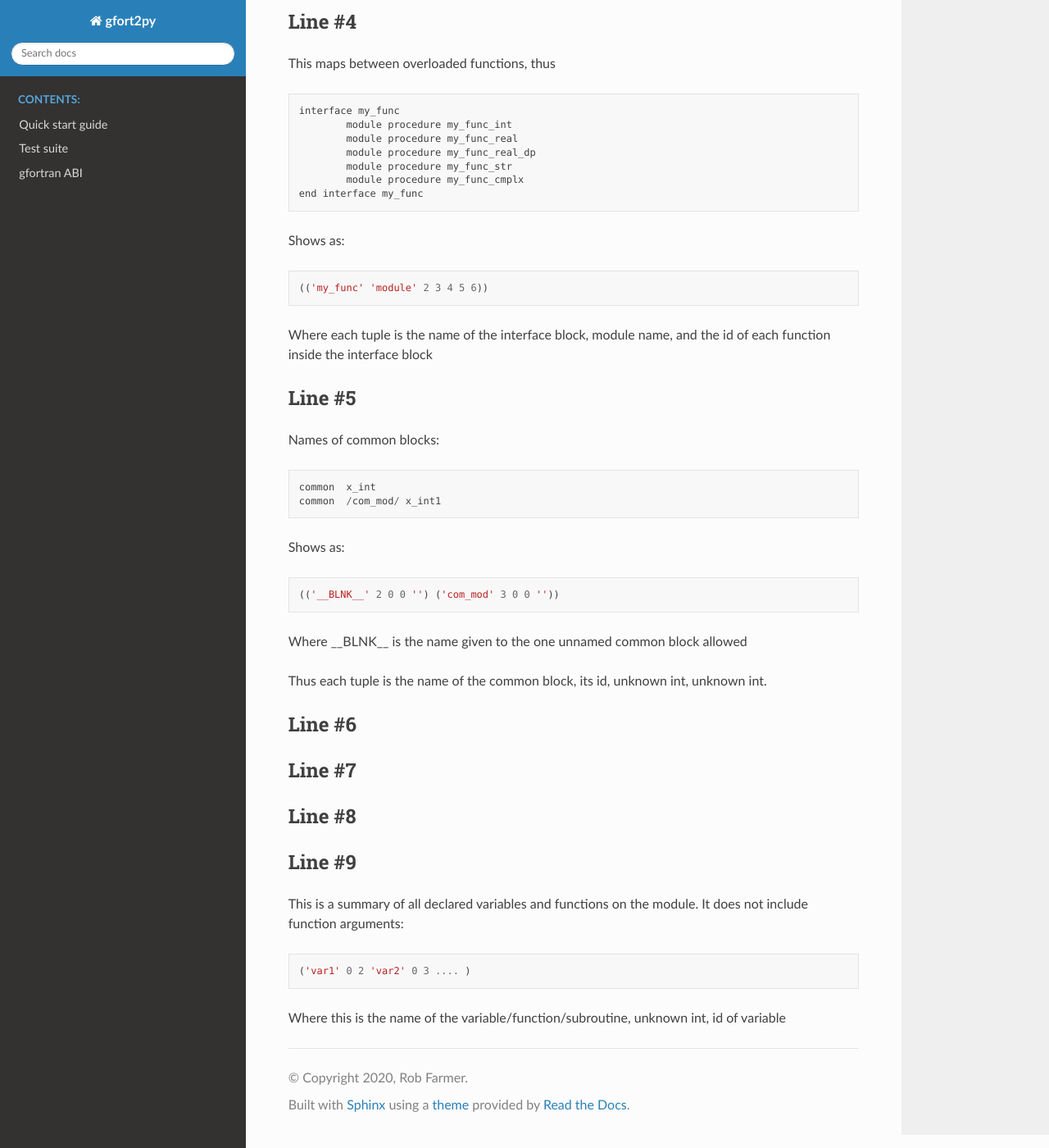
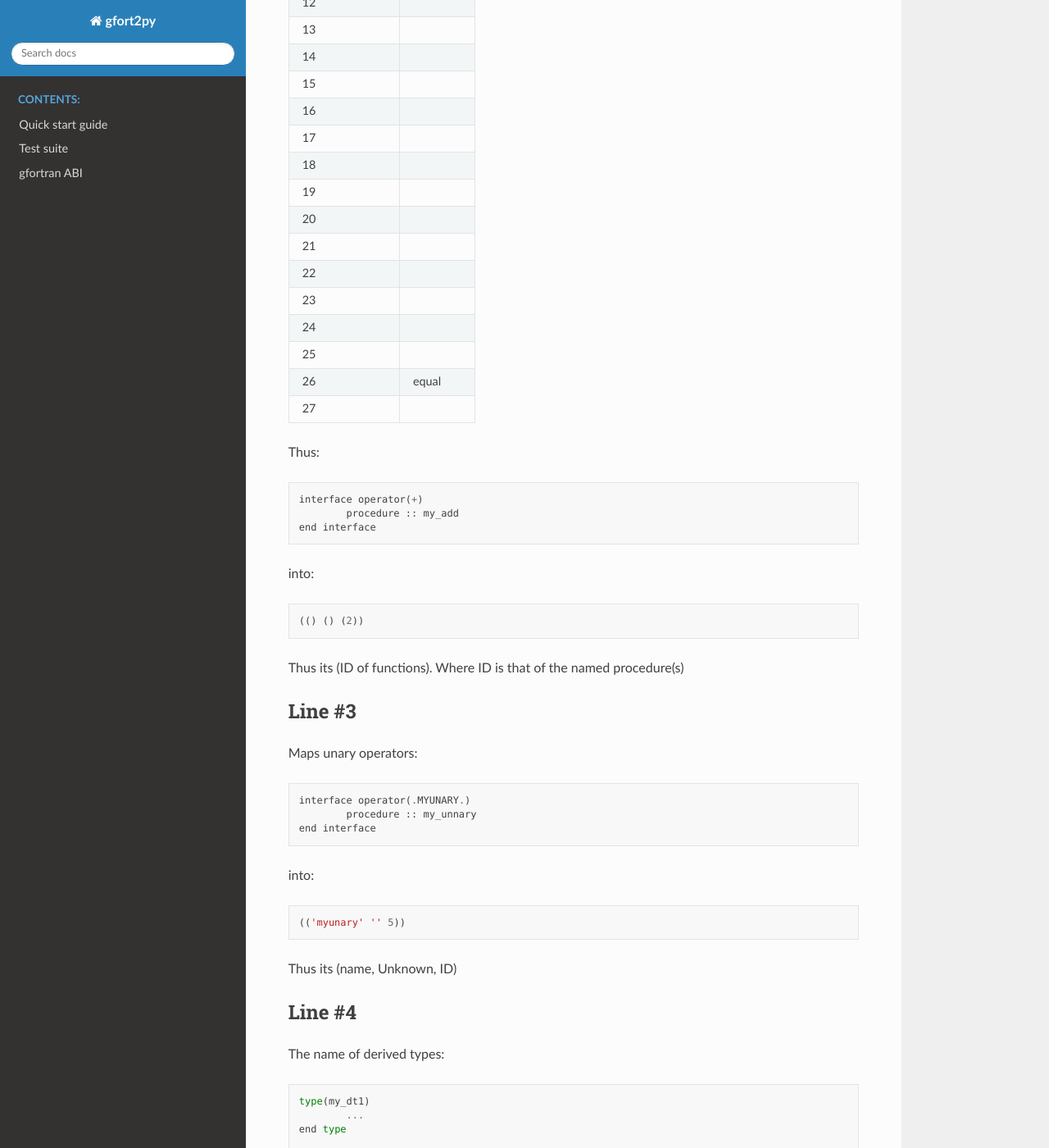
Before and after one commit to rjfarmer/gfort2py, a Sphinx documentation site: the page built from docs/source/mod_files.rst, in a window 1280 px wide and 1400 px high, scrolled down 1535 px. Shown: the whole window at 82% size. Built offline with Sphinx 7.4.7 and the Read the Docs theme 2.0.0, drawn with Linux system fonts in a browser that asks for light colours; some of the changed text lies outside the part shown.

Commit message:
More docs

```diff
--- a/docs/source/mod_files.rst
+++ b/docs/source/mod_files.rst
@@ -56,8 +56,95 @@
 Line #2
 ==========================
 
+This handles operator overload (+,- etc)
+
++----------------+----------------------+
+| Bracket number | Operator             |
++================+======================+
+| 1              |                      |
++----------------+----------------------+
+| 2              |                      |
++----------------+----------------------+
+| 3              |       plus           |
++----------------+----------------------+
+| 4              |       minus          |
++----------------+----------------------+
+| 5              |                      |
++----------------+----------------------+
+| 6              |                      |
++----------------+----------------------+
+| 7              |                      |
++----------------+----------------------+
+| 9              |                      |
++----------------+----------------------+
+| 10             |                      |
++----------------+----------------------+
+| 11             |                      |
++----------------+----------------------+
+| 12             |                      |
++----------------+----------------------+
+| 13             |                      |
++----------------+----------------------+
+| 14             |                      |
++----------------+----------------------+
+| 15             |                      |
++----------------+----------------------+
+| 16             |                      |
++----------------+----------------------+
+| 17             |                      |
++----------------+----------------------+
+| 18             |                      |
++----------------+----------------------+
+| 19             |                      |
++----------------+----------------------+
+| 20             |                      |
++----------------+----------------------+
+| 21             |                      |
++----------------+----------------------+
+| 22             |                      |
++----------------+----------------------+
+| 23             |                      |
++----------------+----------------------+
+| 24             |                      |
++----------------+----------------------+
+| 25             |                      |
++----------------+----------------------+
+| 26             |    equal             |
++----------------+----------------------+
+| 27             |                      |
++----------------+----------------------+
+
+Thus::
+
+	interface operator(+)
+		procedure :: my_add
+	end interface
+
+into::
+
+	(() () (2))
+
+Thus its (ID of functions). Where ID is that of the named procedure(s)
+
+
 
 Line #3
+==========================
+
+Maps unary operators::
+
+	interface operator(.MYUNARY.)
+		procedure :: my_unnary
+	end interface
+
+into::
+
+	(('myunary' '' 5))
+
+Thus its (name, Unknown, ID)
+
+
+Line #4
 ==========================
 
 The name of derived types::
@@ -75,10 +162,10 @@
 
 	(('my_dt1' 'module_name' 2) ('my_dt2' 'module_name' 3))
 
-Thus each tuple contains the name of the derived type, the module is declared in, and the id.
+Thus each tuple contains the (name, module, ID).
 
 
-Line #4
+Line #5
 ==========================
 
 This maps between overloaded functions, thus ::
@@ -95,11 +182,11 @@
 
 	(('my_func' 'module' 2 3 4 5 6))
 
-Where each tuple is the name of the interface block, module name, and the id of each function inside the interface block
+Where each tuple is the (name, module, ID of each function inside the interface block)
 
 
 
-Line #5
+Line #6
 ==========================
 
 Names of common blocks::
@@ -113,22 +200,25 @@
 
 Where __BLNK__ is the name given to the one unnamed common block allowed
 
-Thus each tuple is the name of the common block, its id, unknown int, unknown int.
+Thus each tuple is the (name, ID, saved flag)
 
+ID appears to only be the ID of the first element of the common block.
 
-
-Line #6
-==========================
+..todo::
+	what is saved flag?
 
 
 
 Line #7
 ==========================
 
+Equivalence list
 
 
 Line #8
 ==========================
+
+Lists all symbols
 
 
 Line #9
@@ -138,4 +228,7 @@
 
 	('var1' 0 2 'var2' 0 3 .... )
 
-Where this is the name of the variable/function/subroutine, unknown int, id of variable
+Where this is the (name, ambiguous flag, ID)
+
+..todo::
+	what is Ambiguous flag
```
